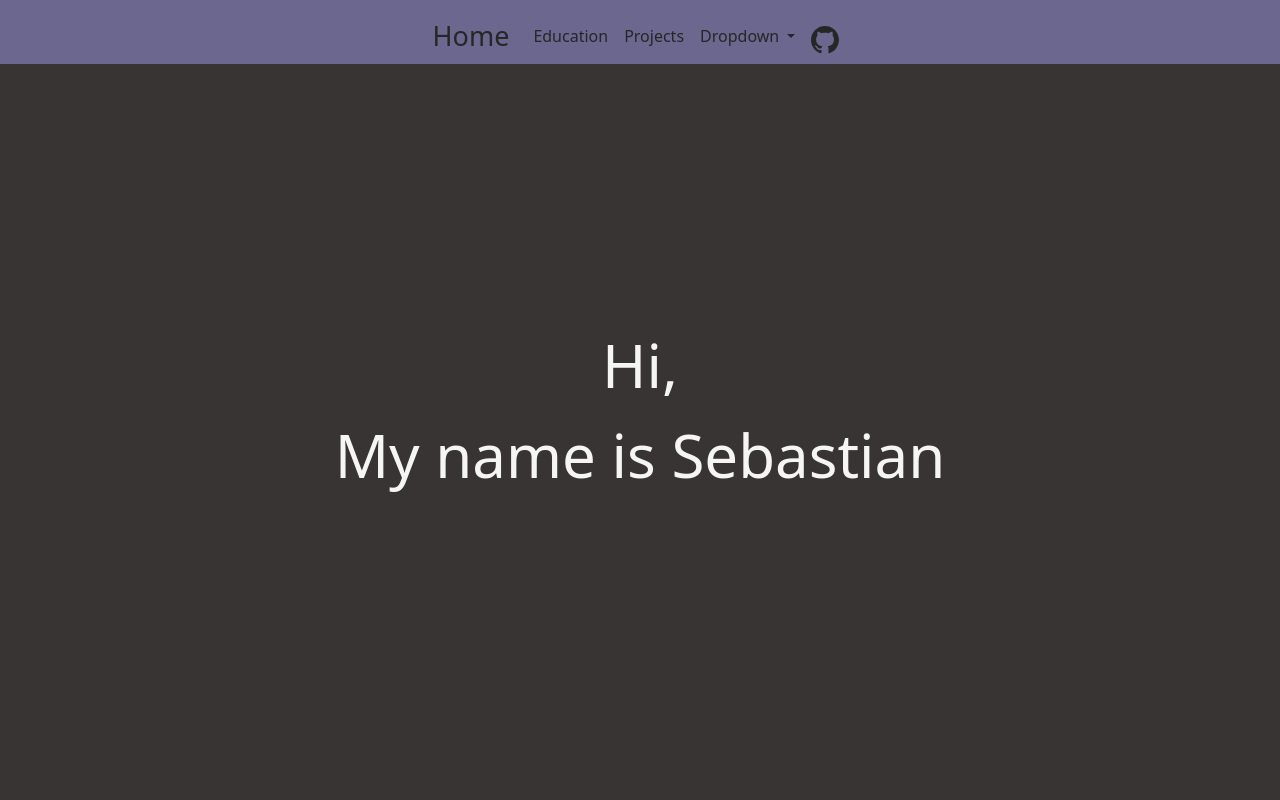
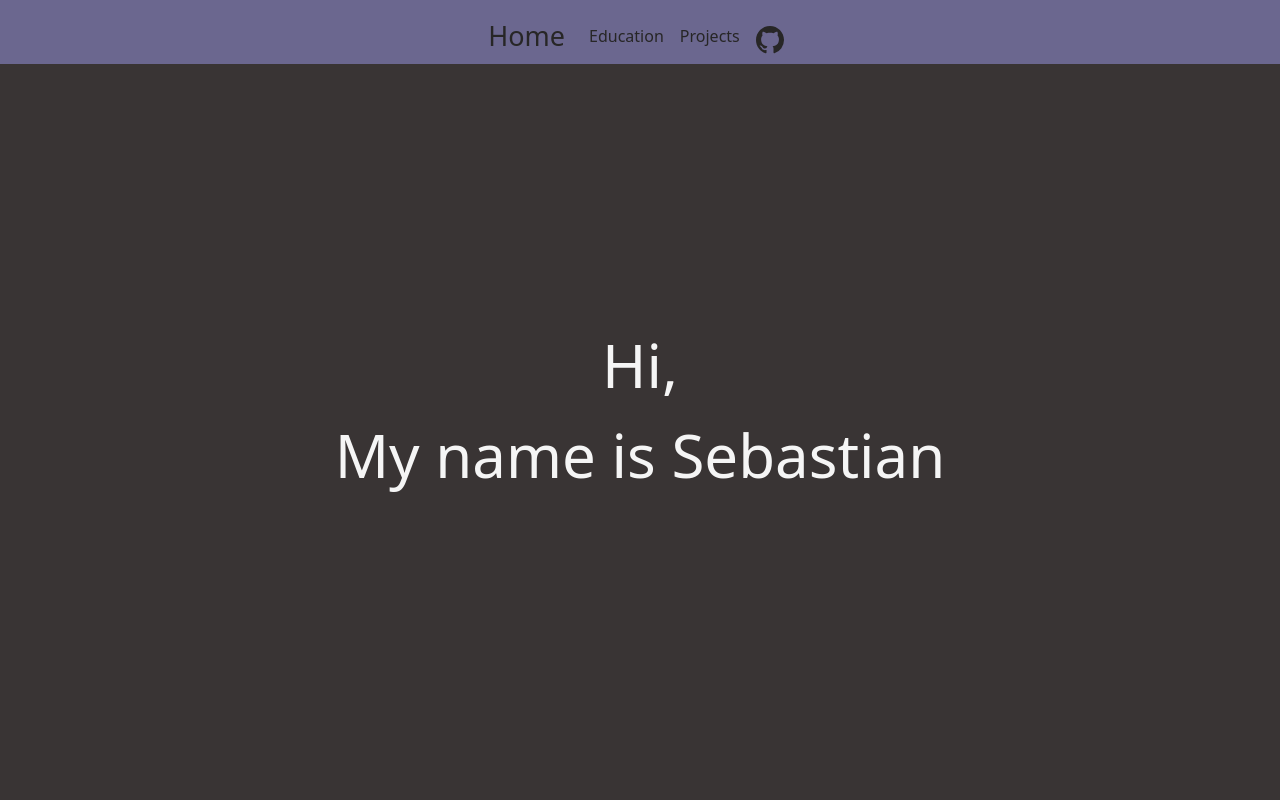
Before and after one commit to Sebe9/Sebe9.github.io, a plain HTML site: page index.html in a window 1280 px wide. Shown: the top 800 px of the page. Drawn offline with nearby package versions, Linux system fonts and the light colour scheme.

Commit message:
cleaned up nav

```diff
--- a/index.html
+++ b/index.html
@@ -190,12 +190,9 @@
                 </a>
               </li>
               <li class="nav-item navmemberclass">
-                <a class="nav-link active navmemberclass" href="projects">Projects</a>
+                <a class="nav-link active navmemberclass" href="#project-container">Projects</a>
               </li>
-              <li class="nav-item dropdown navmemberclass">
-                <a class="nav-link dropdown-toggle navmemberclass" href="#" id="navbarDropdown" role="button" data-bs-toggle="dropdown" aria-expanded="false">
-                  Dropdown
-                </a>
+
                 <ul class="dropdown-menu navmemberclass" aria-labelledby="navbarDropdown">
                   <li><a class="dropdown-item navmemberclass " href="#">Action</a></li>
                   <li><a class="dropdown-item navmemberclass" href="#">Another action</a></li>
```
